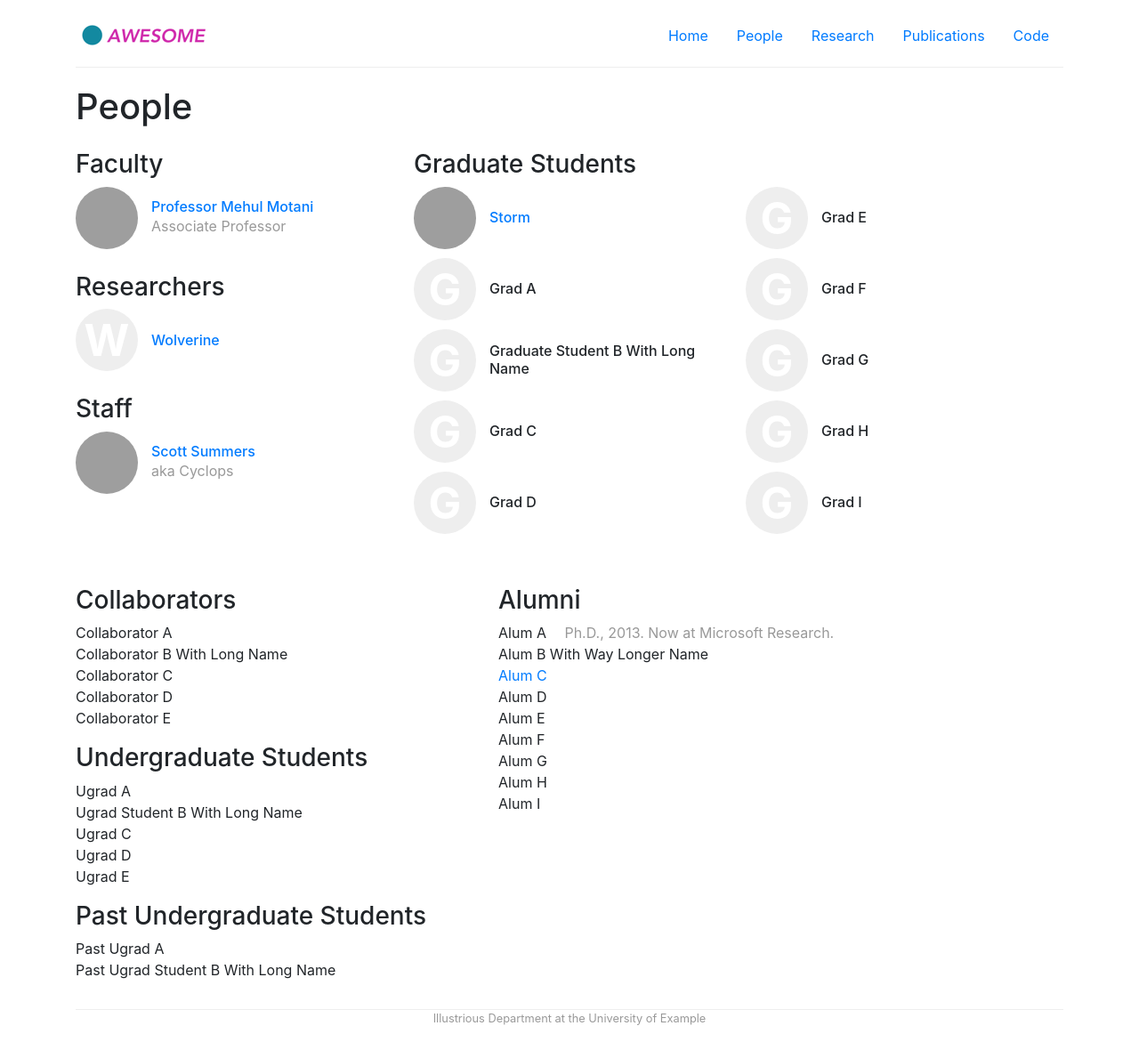
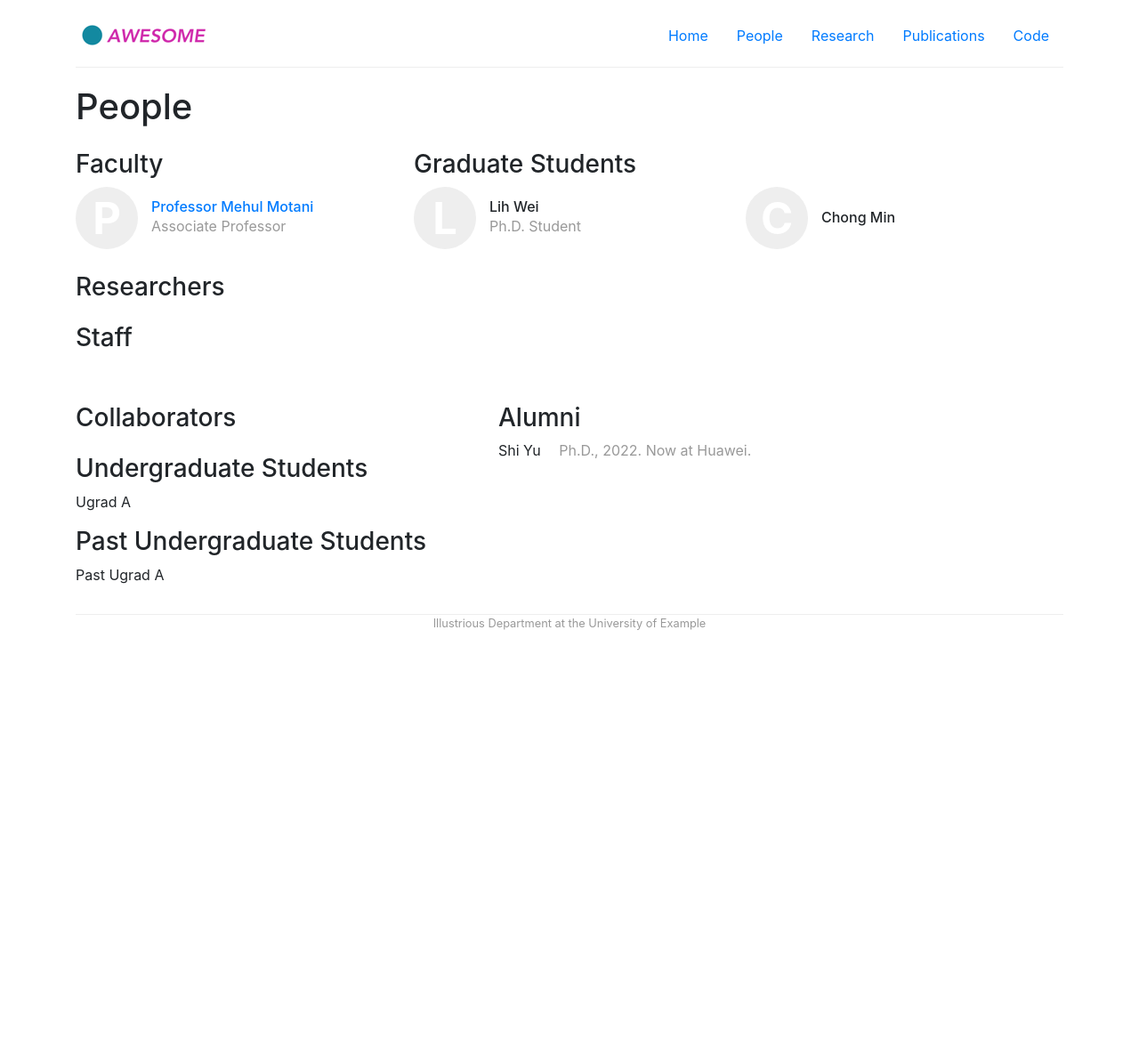
Before and after one commit to kentridgeai/kentridgeai.github.io, a Jekyll site: the page built from people.html, in a window 1280 px wide. Shown: the whole page at 89% size. Built offline with Jekyll 4.4.1, drawn with Linux system fonts in a browser that asks for light colours; after the commit the page ends 900 px from its top, so only the background shows below that; grey boxes are pictures that could not be loaded.

Commit message:
Update people.yml

```diff
--- a/_data/people.yml
+++ b/_data/people.yml
@@ -2,146 +2,36 @@ profmehul:
     display_name: "Professor Mehul Motani"
     webpage: "https://mehulmotani.github.io"
     role: faculty
-    image: /img/people/prof-mehul.png
     bio: Associate Professor
 
-scott:
-    display_name: "Scott Summers"
-    webpage: "http://en.wikipedia.org/wiki/Cyclops_(comics)"
-    role: staff
-    image: /img/people/scott.png
-    bio: aka Cyclops
+dylan-tan:
+    display_name: "Dylan"
+    role: researcher
+    bio: Research Assistant
 
-wolverine:
-    display_name: "Wolverine"
-    webpage: "http://en.wikipedia.org/wiki/Wolverine_%28comics%29"
-    github: wolverine
-    role: postdoc
+rohan-ghosh:
+    display_name: "Rohan Ghosh"
+    role: researcher
+    bio: Postdoctoral Scholar
 
-storm:
-    display_name: "Storm"
-    webpage: "http://en.wikipedia.org/wiki/Storm_%28Marvel_Comics%29"
+lihwei-chia:
+    display_name: "Lih Wei"
     role: grad
-    image: /img/people/storm.png
+    bio: Ph.D. Student
 
-grad-a:
-    display_name: "Grad A"
+chongmin-tan:
+    display_name: "Chong Min"
     role: grad
 
-grad-b:
-    display_name: "Graduate Student B With Long Name"
-    role: grad
-
-grad-c:
-    display_name: "Grad C"
-    role: grad
-
-grad-d:
-    display_name: "Grad D"
-    role: grad
-
-grad-e:
-    display_name: "Grad E"
-    role: grad
-
-grad-f:
-    display_name: "Grad F"
-    role: grad
-
-grad-g:
-    display_name: "Grad G"
-    role: grad
-
-grad-h:
-    display_name: "Grad H"
-    role: grad
-
-grad-i:
-    display_name: "Grad I"
-    role: grad
-
-alum-a:
-    display_name: "Alum A"
+shiyu:
+    display_name: "Shi Yu"
     role: alum
-    bio: "Ph.D., 2013. Now at Microsoft Research."
-
-alum-b:
-    display_name: "Alum B With Way Longer Name"
-    role: alum
-
-alum-c:
-    display_name: "Alum C"
-    role: alum
-    webpage: "https://www.google.com"
-
-alum-d:
-    display_name: "Alum D"
-    role: alum
-
-alum-e:
-    display_name: "Alum E"
-    role: alum
-
-alum-f:
-    display_name: "Alum F"
-    role: alum
-
-alum-g:
-    display_name: "Alum G"
-    role: alum
-
-alum-h:
-    display_name: "Alum H"
-    role: alum
-
-alum-i:
-    display_name: "Alum I"
-    role: alum
-
-collab-a:
-    display_name: "Collaborator A"
-    role: collab
-
-collab-b:
-    display_name: "Collaborator B With Long Name"
-    role: collab
-
-collab-c:
-    display_name: "Collaborator C"
-    role: collab
-
-collab-d:
-    display_name: "Collaborator D"
-    role: collab
-
-collab-e:
-    display_name: "Collaborator E"
-    role: collab
+    bio: "Ph.D., 2022. Now at Huawei."
 
 ugrad-a:
     display_name: "Ugrad A"
     role: ugrad
 
-ugrad-b:
-    display_name: "Ugrad Student B With Long Name"
-    role: ugrad
-
-ugrad-c:
-    display_name: "Ugrad C"
-    role: ugrad
-
-ugrad-d:
-    display_name: "Ugrad D"
-    role: ugrad
-
-ugrad-e:
-    display_name: "Ugrad E"
-    role: ugrad
-
 ugrad-alum-a:
     display_name: "Past Ugrad A"
     role: ugrad-alum
-
-ugrad-alum-b:
-    display_name: "Past Ugrad Student B With Long Name"
-    role: ugrad-alum
```
